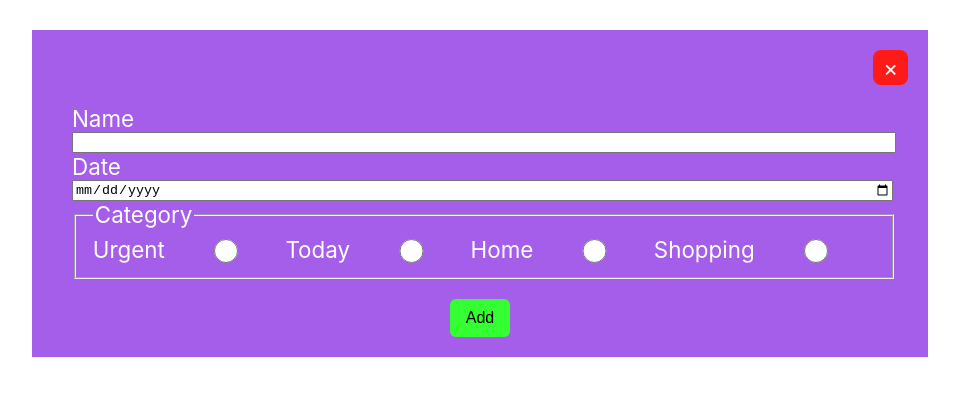
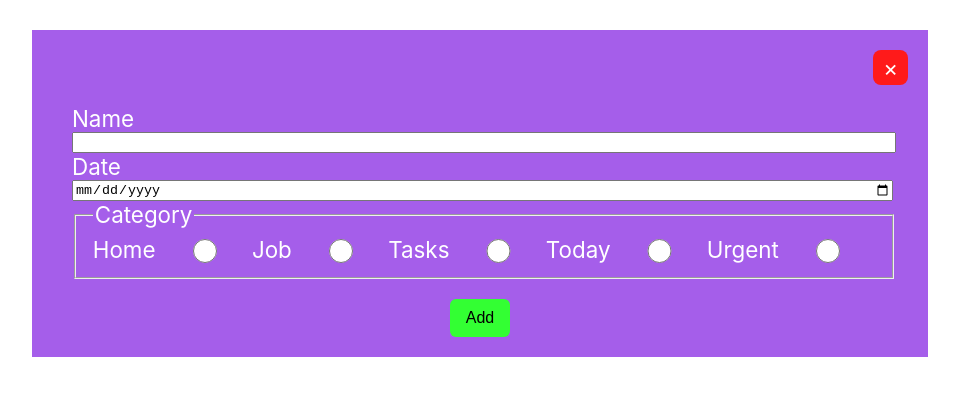
Before and after one commit to Lukasz-Lipinski/ToDo, a React (Create React App) app: page / in a window 1280 px wide. Both pictures are taken after a click on the button "Add Element". Shown: the top 396 px of the page, without its empty margins (160-1119 px from the left). Built offline with nearby package versions, Linux system fonts and the light colour scheme.

Commit message:
sidebar addedd

```diff
--- a/src/App.js
+++ b/src/App.js
@@ -1,8 +1,7 @@
 import { useCallback } from 'react';
-
 import { connect } from 'react-redux';
 
-import { AddElement, AppContext, MainView } from './components';
+import { AddElement, AppContext, MainView, SideBar } from './components';
 import { context } from './components/AppContext';
 
 import "./styles/index.scss";
@@ -20,6 +19,7 @@ function App({ setAddElementWindow }) {
   return (
     <div className="App">
       <AppContext.Provider value={context}>
+        <SideBar />
         {
           setComponent(setAddElementWindow)
         }
--- a/src/components/AddElement/index.js
+++ b/src/components/AddElement/index.js
@@ -11,23 +11,24 @@ const mapStateToProps = (state) => ({
 
 const mapDispatchToProps = (dispatch) => ({
   setAddElementWindowOnFalse: () => dispatch(hideAddElementWindow()),
-  addElementToList: ({ element, date }) => dispatch(addElement({ element, date }))
+  addElementToList: ({ element, date, category }) => dispatch(addElement({ element, date, category }))
 });
 
 export default connect
   (mapStateToProps,
     mapDispatchToProps)
-  (({ setAddElementWindowOnFalse, addElementToList, addedElement }) => {
+  (({ setAddElementWindowOnFalse, addElementToList }) => {
     const context = useContext(AppContext);
 
     const [eventName, handleChangeEventName] = useInput();
     const [choseDate, handleSelectChoseDate] = useInput();
+    const [category, handleSelectCategory] = useInput();
 
-    const { classess } = context;
+    const { classess, categoryList } = context;
     const { addElementWindow } = classess;
 
     const sendData = () => {
-      addElementToList({ element: eventName, date: choseDate });
+      addElementToList({ element: eventName, date: choseDate, category });
     };
 
     return (
@@ -41,19 +42,16 @@ export default connect
           <label htmlFor="date">Date</label>
           <input type="date" value={choseDate} onChange={handleSelectChoseDate} required />
 
-          <fieldset>
+          <fieldset onChange={handleSelectCategory}>
             <legend>Category</legend>
-            <label htmlFor="urgent">Urgent</label>
-            <input type="radio" id="urgent" name="category" value="Urgent" />
 
-            <label htmlFor="today">Today</label>
-            <input type="radio" id="today" name="category" value="Today" />
+            {categoryList.map((category, index) => (
+              <React.Fragment key={`radio--element--${index}`}>
+                <label htmlFor={category}>{category}</label>
+                <input type="radio" id={category} name="category" value={category} />
+              </React.Fragment>
+            ))}
 
-            <label htmlFor="home">Home</label>
-            <input type="radio" id="home" name="category" value="Home" />
-
-            <label htmlFor="shopping">Shopping</label>
-            <input type="radio" id="shopping" name="category" value="Shopping" />
           </fieldset>
         </div>
 
--- a/src/components/AppContext/index.js
+++ b/src/components/AppContext/index.js
@@ -8,8 +8,24 @@ export const context = {
     addButton: "addButton",
     container: "container",
     topMenu: "topMenu",
-    addElementWindow: "addElementWindow"
-  }
+    addElementWindow: "addElementWindow",
+    sidebar: "sidebar",
+    sidebarElement: "sidebarElement"
+  },
+  categoryList: [
+    "Home",
+    "Job",
+    "Tasks",
+    "Today",
+    "Urgent"
+  ],
+  sidebarLinks: [
+    { name: "Urgent" },
+    { name: "Home" },
+    { name: "Today" },
+    { name: "Job" },
+    { name: "Tasks" },
+  ]
 };
 
 const AppContext = createContext(context);
--- a/src/components/List/index.js
+++ b/src/components/List/index.js
@@ -20,7 +20,7 @@ export default connect
     return (
       <ul className={list}>
         {
-          taskList.map((task, index) => <ListElement key={`list--element--${index}`} description={task.element} date={task.date} />)
+          taskList.map((task, index) => <ListElement key={`list--element--${index}`} description={task.element} date={task.date} category={task.category} />)
         }
       </ul>
     )
--- a/src/components/ListElement/index.js
+++ b/src/components/ListElement/index.js
@@ -2,7 +2,7 @@ import { useContext } from 'react';
 
 import { AppContext } from '..';
 
-export default ({ description, date }) => {
+export default ({ description, date, category }) => {
 
   const context = useContext(AppContext);
 
@@ -10,6 +10,6 @@ export default ({ description, date }) => {
   const { list, listElement } = classess;
 
   return (
-    <li className={`${list}__${listElement}`}>{description} {date}</li>
+    <li className={`${list}__${listElement}`}><span>{description}</span> <span>{date}</span> <span>{category}</span><button>&times;</button></li>
   )
 };
--- a/src/components/MainView/redux.js
+++ b/src/components/MainView/redux.js
@@ -9,14 +9,14 @@ export const hideAddElementWindow = () => ({ type: HIDE_ADD_ELEMENT_WINDOW });
 const INIT_STATE = {
   list: [],
   showAddElementWindow: false
-}
-// dodać możliwość tworzenia lity elementów
+};
+
 export default function listReducer(state = INIT_STATE, action) {
   switch (action.type) {
     case ADD_ELEMENT_TO_LIST:
       return {
         ...state,
-        list: [ ...state.list , { element: action.payload.element, date: action.payload.date }],
+        list: [...state.list, { element: action.payload.element, date: action.payload.date, category: action.payload.category }],
         showAddElementWindow: false
       };
     case SHOW_ADD_ELEMENT_WINDOW:
@@ -31,5 +31,5 @@ export default function listReducer(state = INIT_STATE, action) {
       }
     default:
       return state;
-  }
-}
+  };
+};
--- /dev/null
+++ b/src/components/SideBar/index.js
@@ -0,0 +1,24 @@
+import React, { useContext } from "react";
+
+import { AppContext } from "..";
+
+export default () => {
+
+  const context = useContext(AppContext);
+  const { sidebarLinks, classess } = context;
+  const { sidebar, sidebarElement } = classess;
+
+  return (
+    <nav className={sidebar}>
+      <div>
+        <ul>
+          {sidebarLinks.map((link, index) => (
+            <li key={`sidebar--links--${index}`}>
+              <button className={`${sidebar}__${sidebarElement}`}>{link.name}</button>
+            </li>
+          ))}
+        </ul>
+      </div>
+    </nav>
+  )
+}
--- a/src/components/index.js
+++ b/src/components/index.js
@@ -5,5 +5,6 @@ export { default as MainView } from './MainView';
 export { default as AddElement } from './AddElement';
 export { default as TopMenu } from './TopMenu';
 export { default as CurrentDate } from './CurrentDate';
+export { default as SideBar } from './SideBar';
 
 export { default as AppContext } from './AppContext';
--- a/src/styles/__addElement.scss
+++ b/src/styles/__addElement.scss
@@ -30,6 +30,18 @@
       display: flex;
     }
 
+    @media only screen and (max-width: 750px) {
+      fieldset {
+        display: flex;
+        flex-direction: column;
+        align-items: center;
+
+        label {
+          padding: 10px;
+        }
+      }
+    }
+
     input {
       width: 100%;
     }
@@ -54,8 +66,9 @@
   }
 
   &__closeBtn {
-    text-align: center;
-    vertical-align: middle;
+    display: flex;
+    justify-content: center;
+    align-items: center;
     padding: 4px 10px;
     color: $white;
     background-color: $danger;
--- a/src/styles/__list.scss
+++ b/src/styles/__list.scss
@@ -8,6 +8,8 @@
   padding: 0;
 
   &__listElement {
+    display: flex;
+    justify-content: space-around;
     padding: 10px 6px;
     border: 1px solid grey;
     border-radius: 5px;
@@ -15,6 +17,11 @@
     box-shadow: 0px 2px 8px 0px grey;
     transform: none;
     transition: transform 0.2s;
+
+    span:last-child {
+      font-style: italic;
+      color: gray;
+    }
   }
 
   &__listElement:hover {
--- /dev/null
+++ b/src/styles/__sidebar.scss
@@ -0,0 +1,42 @@
+@use "_animations" as *;
+@use "_classess" as *;
+@use "_variables" as *;
+
+.sidebar {
+  position: fixed;
+  display: flex;
+  top: 30%;
+  left: 0%;
+
+  div {
+    width: 10vw;
+    height: 50vh;
+    background-color: transparent;
+
+    ul {
+      display: none;
+      margin: 0;
+      padding: 20px 30px;
+      list-style-type: none;
+      border-radius: 10px;
+      border: 1px solid black;
+
+      li {
+        padding-block: 6px;
+
+        button {
+          padding: 10px 14px;
+        }
+      }
+    }
+  }
+
+}
+
+.sidebar:hover {
+  ul {
+    display: flex;
+    flex-direction: column;
+    align-items: center;
+  }
+}
--- a/src/styles/index.scss
+++ b/src/styles/index.scss
@@ -1,6 +1,7 @@
 @use "_topMenu";
 @use "_addElement";
 @use "_list";
+@use "_sidebar";
 @use "_animations" as *;
 @use "_classess" as *;
 @use "_variables" as *;
```
